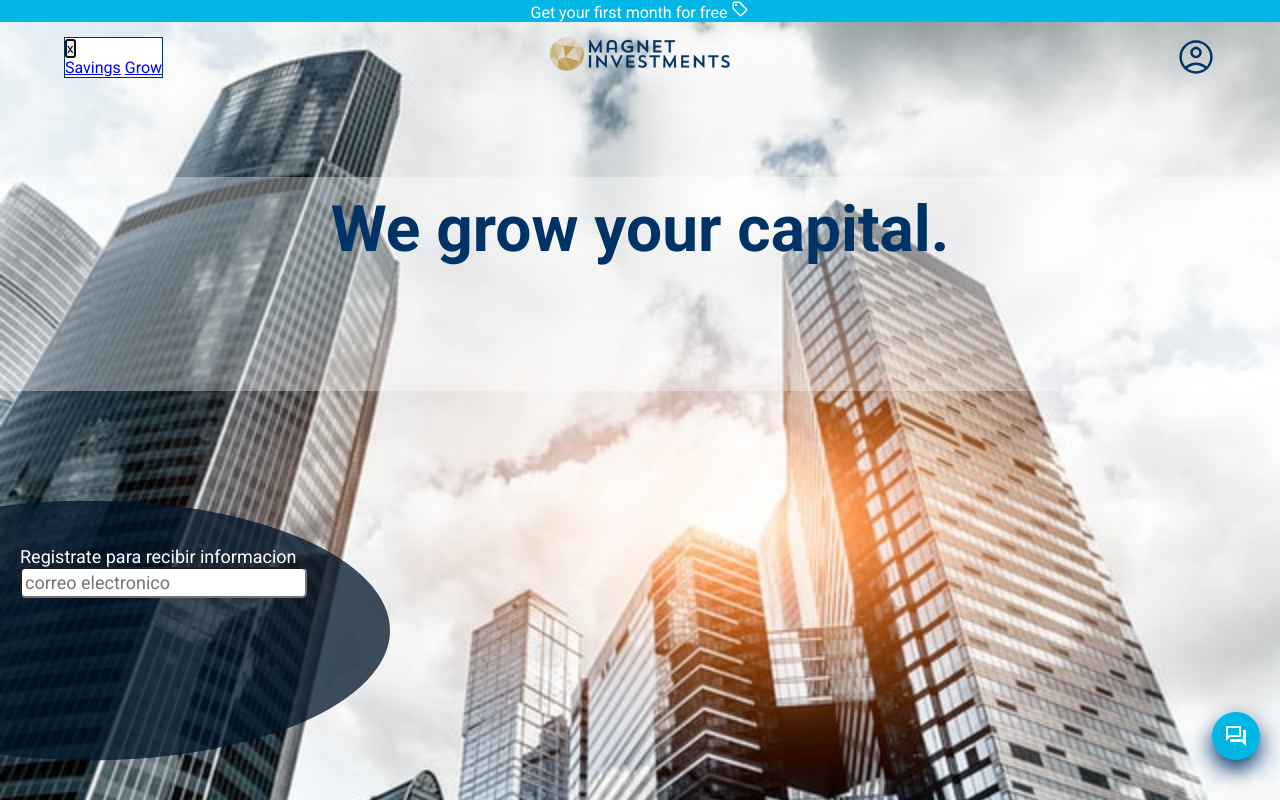
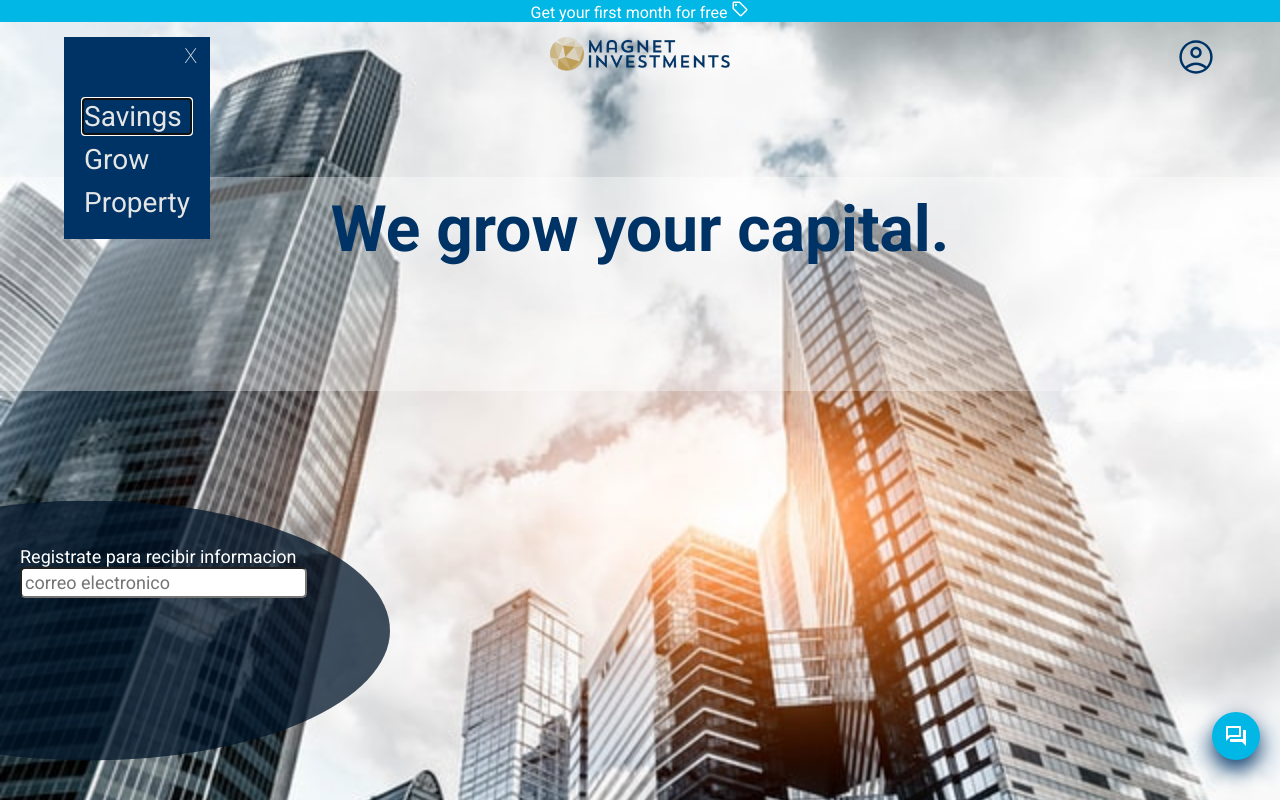
Before and after one commit to luar-dev/proy1-landing_biz, a plain HTML site: page index.html in a window 1280 px wide. Both pictures are taken after a click on the element 84 px from the left and 57 px from the top of the page. Shown: the top 800 px of the page. Drawn offline with nearby package versions, Linux system fonts and the light colour scheme.

Commit message:
format main menu

```diff
--- a/css/mobile.css
+++ b/css/mobile.css
@@ -5,7 +5,7 @@
   --gray: #E5E5E5;
   --padding-subtitles: 20px;
 
-  --mainMenu_top: 37px;
+  --mainMenu_top: 0px;
   --mainMenu_left: 0px;
 }
 
@@ -86,16 +86,42 @@ nav {
 }
 
 .main_menu {
-  border: 1px solid #003365;
-  position: absolute;
-  top: 37px;
+  /* display: flex; */
+  /* flex-direction: column; */
+  padding: 0 20px 20px 20px;
+  color: var(--gray);
+  border: 0px solid #003365;
+  background-color: var(--dark-blue);
+  top: var(--mainMenu_top);
   left: var(--mainMenu_left);
 }
 
 .main_menu::backdrop {
+  background-color: rgba(0,0,0,0);
   /* backdrop-filter: blur(2px); */
-  background-color: rgba(0,0,0,0);
 }
+
+.main_menu a {
+  text-decoration: none;
+  color: var(--gray);
+  font-size: 28px;
+  margin-top: 10px;
+}
+
+.main_menu menu {
+  display: flex;
+  flex-direction: column;
+  margin-top: 20px;
+}
+
+.cross {
+  position: relative;
+  font-size: 52px;
+  left: 100px;
+  font-weight: 100;
+  margin-bottom: 20px;
+}
+
 
 .icon-account {
   width: 24px;
--- a/index.html
+++ b/index.html
@@ -37,16 +37,20 @@
       <!-- menu, logo, acct icons -->
       <nav>
         <span class="icon-menu" id="menuIcon" onclick="openMenu();"></span>
+
         <dialog class="main_menu" id="menu">
           <form method="dialog">
-            <button onclick="window.menu.close();">x</button>
+            <a class="cross" onclick="window.menu.close();">x</a>
             <menu>
               <a href="#">Savings</a>
               <a href="#">Grow</a>
+              <a href="#">Property</a>
             </menu>
           </form>
         </dialog>
+
         <img class="logo" src="./images/logo.png" alt="Company Logo">
+
         <span class="icon-account"></span>
       </nav>
 
@@ -160,6 +164,7 @@
   </footer>
 
   <script type="text/javascript">
+
     function findTopLeft(element) {
       var rec = document.getElementById(element).getBoundingClientRect();
 
@@ -172,6 +177,8 @@
     function openMenu() {
       var root = document.querySelector(':root');
       var rootStyles = getComputedStyle(root);
+
+      //store value in a variable
       //var deg = rootStyles.getPropertyValue('--mainMenu_top');
 
       root.style.setProperty('--mainMenu_top', findTopLeft('menuIcon').top + 'px');
@@ -179,6 +186,7 @@
 
       window.menu.showModal();
     }
+
   </script>
 </body>
 </html>
```
